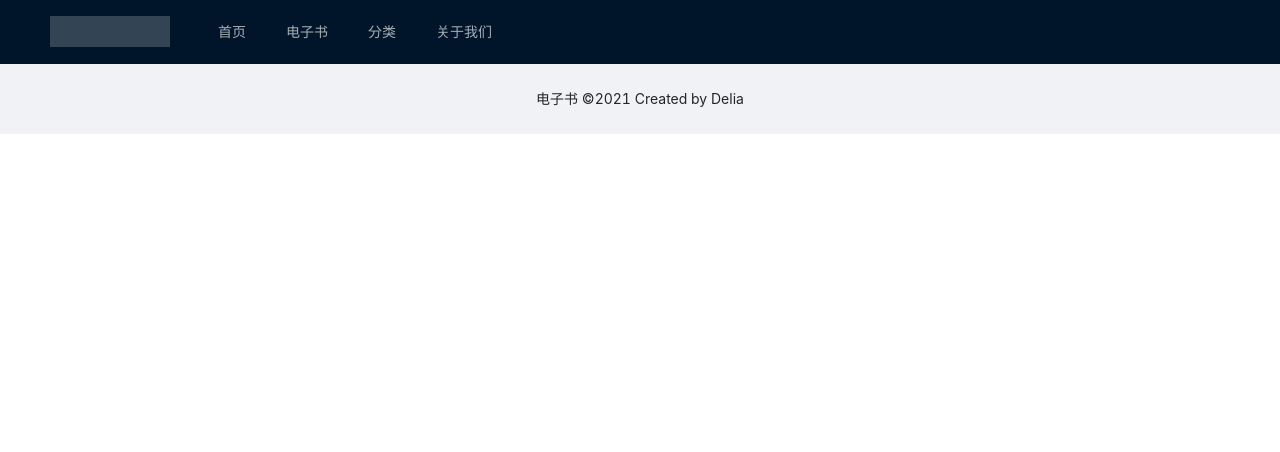
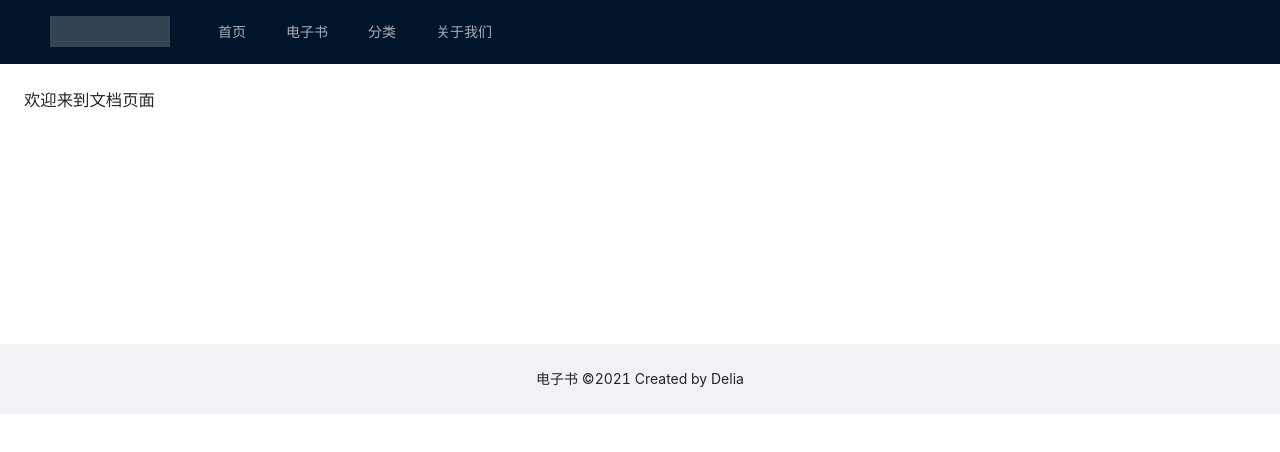
Before and after one commit to Azhanghongli/wiki, a Vue app in the folder web/: page /doc in a window 1280 px wide. Shown: the top 452 px of the page. Built offline with nearby package versions, Linux system fonts and the light colour scheme; no server answers.

Commit message:
8-12 增加文档页面，点击首页电子书可进入文档页面

```diff
--- a/web/src/router/index.ts
+++ b/web/src/router/index.ts
@@ -1,6 +1,7 @@
 import { createRouter, createWebHistory, RouteRecordRaw } from 'vue-router'
 import Home from '../views/home.vue'
 import About from '../views/about.vue'
+import Doc from '../views/doc.vue'
 import AdminEbook from '../views/admin/admin-ebook.vue'
 import AdminCategory from '../views/admin/admin-category.vue'
 import AdminDoc from '../views/admin/admin-doc.vue'
@@ -10,8 +11,11 @@
     path: '/',
     name: 'Home',
     component: Home
-  },
-  {
+  },{
+    path: '/doc',
+    name: 'Doc',
+    component: Doc
+  },{
     path: '/about',
     name: 'About',
     component: About
--- /dev/null
+++ b/web/src/views/doc.vue
@@ -0,0 +1,9 @@
+<template>
+  <a-layout>
+    <a-layout-content :style="{ background: '#fff', padding: '24px', margin: 0, minHeight: '280px' }">
+      <div class="doc">
+        <h1>欢迎来到文档页面</h1>
+      </div>
+    </a-layout-content>
+  </a-layout>
+</template>
--- a/web/src/views/home.vue
+++ b/web/src/views/home.vue
@@ -37,7 +37,9 @@
             </template>
             <a-list-item-meta :description="item.description">
               <template #title>
-                <a :href="item.href">{{ item.name }}</a>
+                <router-link :to="'/doc?ebookId=' + item.id">
+                  {{ item.name }}
+                </router-link>
               </template>
               <template #avatar><a-avatar :src="item.cover" /></template>
             </a-list-item-meta>
```
